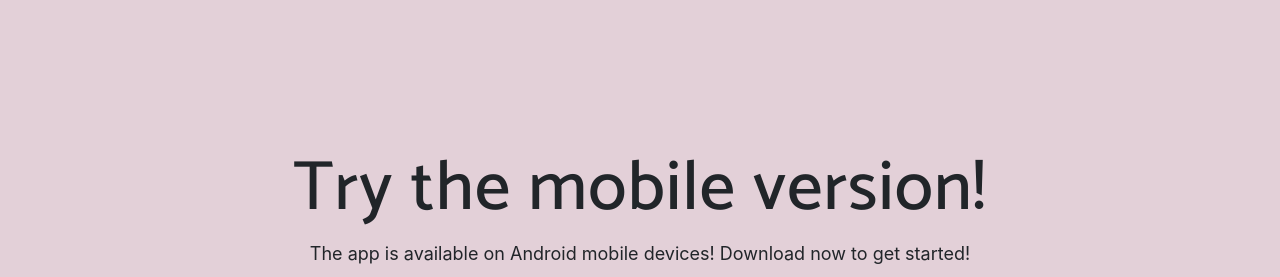
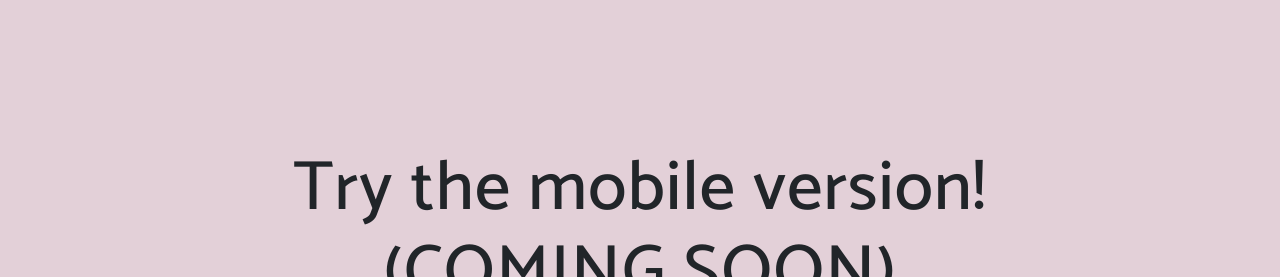
Before and after one commit to t0m-R/SkinSaver, a website with bundled scripts: page index.html in a window 1280 px wide. Shown: the part 802-1079 px from the top of the page. Built offline with nearby package versions, Linux system fonts and the light colour scheme; a web font is replaced by a local one.

Commit message:
Update index.html

```diff
--- a/index.html
+++ b/index.html
@@ -99,7 +99,7 @@
     <div class="container">
       <div class="row">
         <div class="col-md-8 mx-auto">
-          <h2 class="section-heading">Try the mobile version!</h2>
+          <h2 class="section-heading">Try the mobile version! (COMING SOON)</h2>
           <p>The app is available on Android mobile devices! Download now to get started!</p>
           <div class="badges">
             <a class="badge-link" href="#"><img src="img/google-play-badge.svg" alt=""></a>
```
